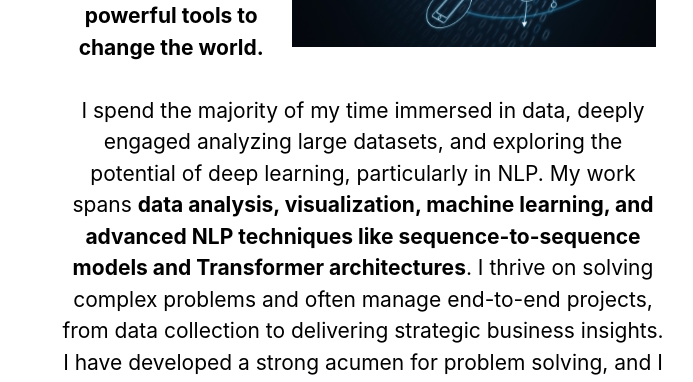
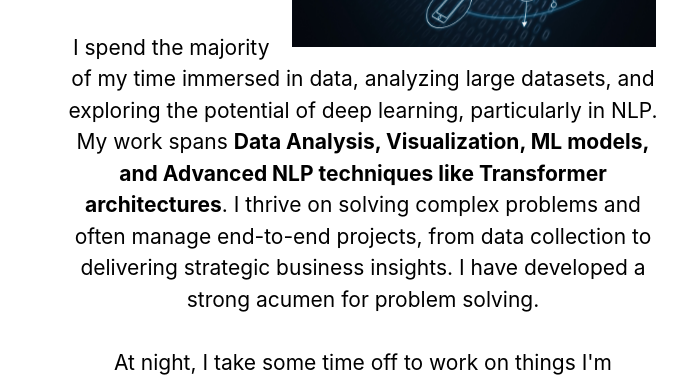
Before and after one commit to mdshadab202/resume_portfolio, a plain HTML site: page index.html in a window 1280 px wide. Shown: the part 2948-3330 px from the top of the page, without its empty margins (277-970 px from the left). Drawn offline with nearby package versions, Linux system fonts and the light colour scheme; a script that the page names is missing.

Commit message:
edit  nutshell

```diff
--- a/index.html
+++ b/index.html
@@ -170,11 +170,11 @@ h1 {
                         <br><br>
                         <img id="imgg" src="AI-in-the-cloud.jpg">
                         <p style="font-size:21px;">
-                            <br> I am an aspiring Artificial Intelligence & Machine Learning student with a passion for storytelling. I believe that <strong> words and data are the two most powerful tools to change the world. </strong>
+                            <br> I am an aspiring Artificial Intelligence & Machine Learning student. I believe that <strong> words and data are the two most powerful tools to change the world. </strong>
                             <br><br>
-                            I spend the majority of my time immersed in data, deeply engaged analyzing large datasets, and exploring the potential of deep learning, particularly in NLP. My work spans <strong> data analysis, visualization, machine learning,
-                            and advanced NLP techniques like sequence-to-sequence models and Transformer architectures</strong>. I thrive on solving complex problems and often manage end-to-end projects, from data collection to delivering strategic business insights.
-                            I have developed a strong acumen for problem solving, and I enjoy an occasional challenge.
+                            I spend the majority of my time immersed in data, analyzing large datasets, and exploring the potential of deep learning, particularly in NLP. My work spans <strong> Data Analysis, Visualization, ML models,
+                            and Advanced NLP techniques like Transformer architectures</strong>. I thrive on solving complex problems and often manage end-to-end projects, from data collection to delivering strategic business insights.
+                            I have developed a strong acumen for problem solving.
 
                             <br><br>
                             At night, I take some time off to work on things I'm passionate about. I write articles and publish them on the Internet.
```
